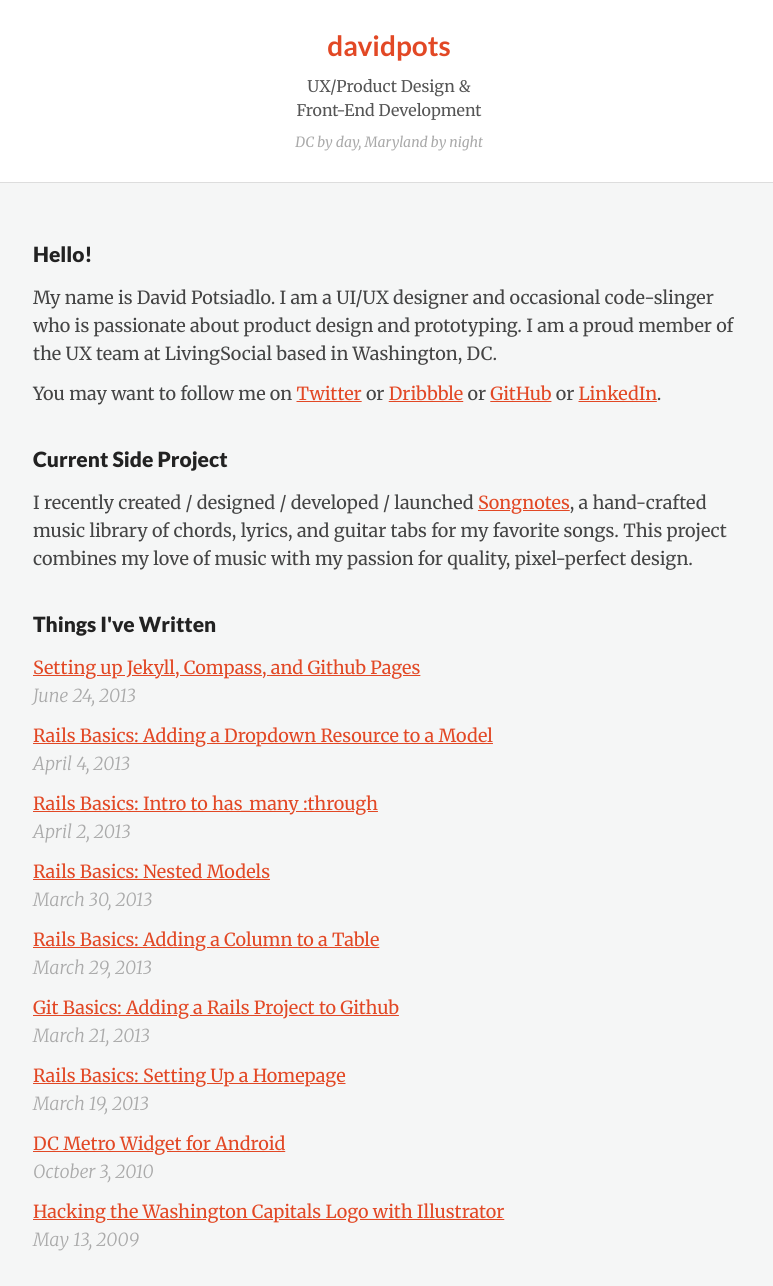
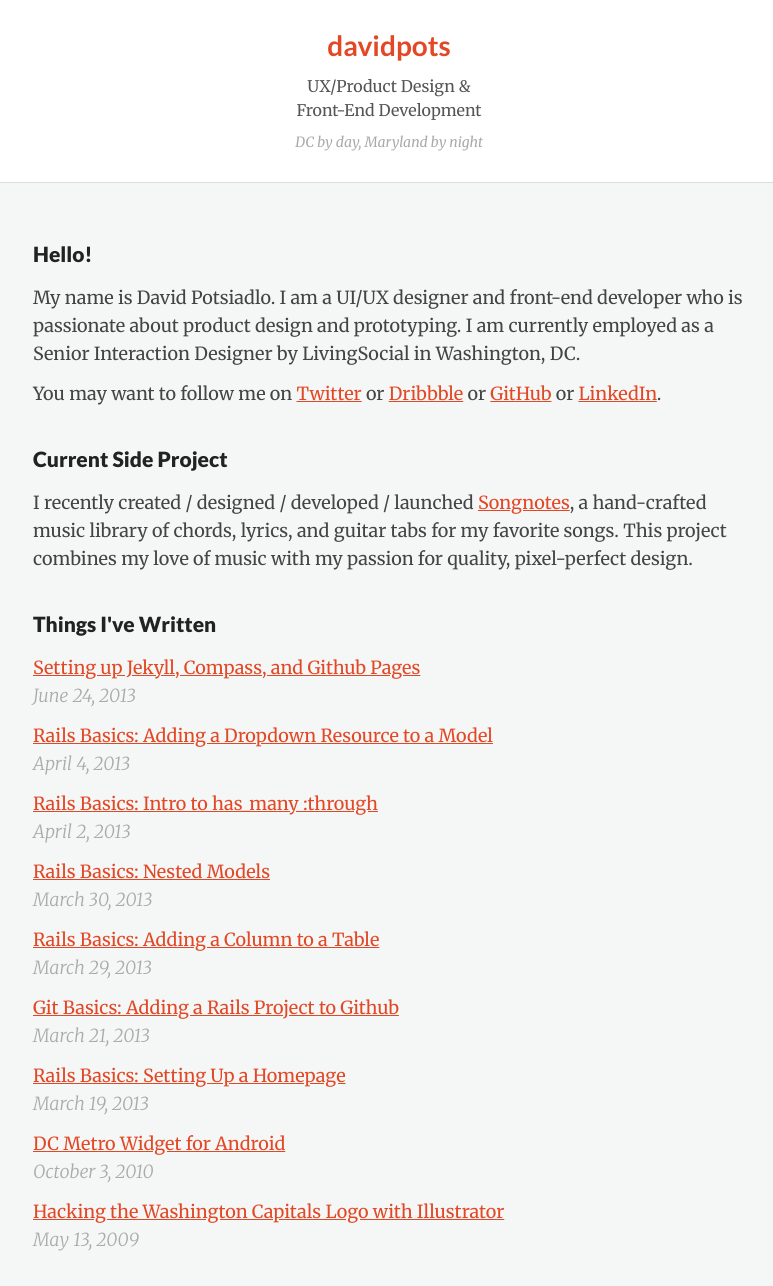
Before and after one commit to davidpots/davidpots.github.io, a Jekyll site: the page built from index.html, in a window 1280 px wide. Shown: the whole page, without its empty margins (251-1024 px from the left). Built offline with Jekyll 4.4.1, drawn with Linux system fonts in a browser that asks for light colours.

Commit message:
Tweaks the copy of the homepage intro text

```diff
--- a/index.html
+++ b/index.html
@@ -6,7 +6,7 @@ title: Your New Jekyll Site
 <div id="home">
 
   <h4 style="maring-bottom: 0;">Hello!</h4>
-  <p style="margin: 12px 0;">My name is David Potsiadlo. I am a UI/UX designer and occasional code-slinger who is passionate about product design and prototyping. I am a proud member of the UX team at LivingSocial based in Washington, DC.</p>
+  <p style="margin: 12px 0;">My name is David Potsiadlo. I am a UI/UX designer and front-end developer who is passionate about product design and prototyping. I am currently employed as a Senior Interaction Designer by LivingSocial in Washington, DC.</p>
   <p style="margin: 12px 0;">You may want to follow me on <a href="http://www.twitter.com/davidpots" target="_blank">Twitter</a> or <a href="http://dribbble.com/davidpots" target="_blank">Dribbble</a> or <a href="http://github.com/davidpots" target="_blank">GitHub</a> or <a href="http://www.linkedin.com/in/davidpots" target="_blank">LinkedIn</a>.
 
   <h4 style="maring-bottom: 0;">Current Side Project</h4>
```
